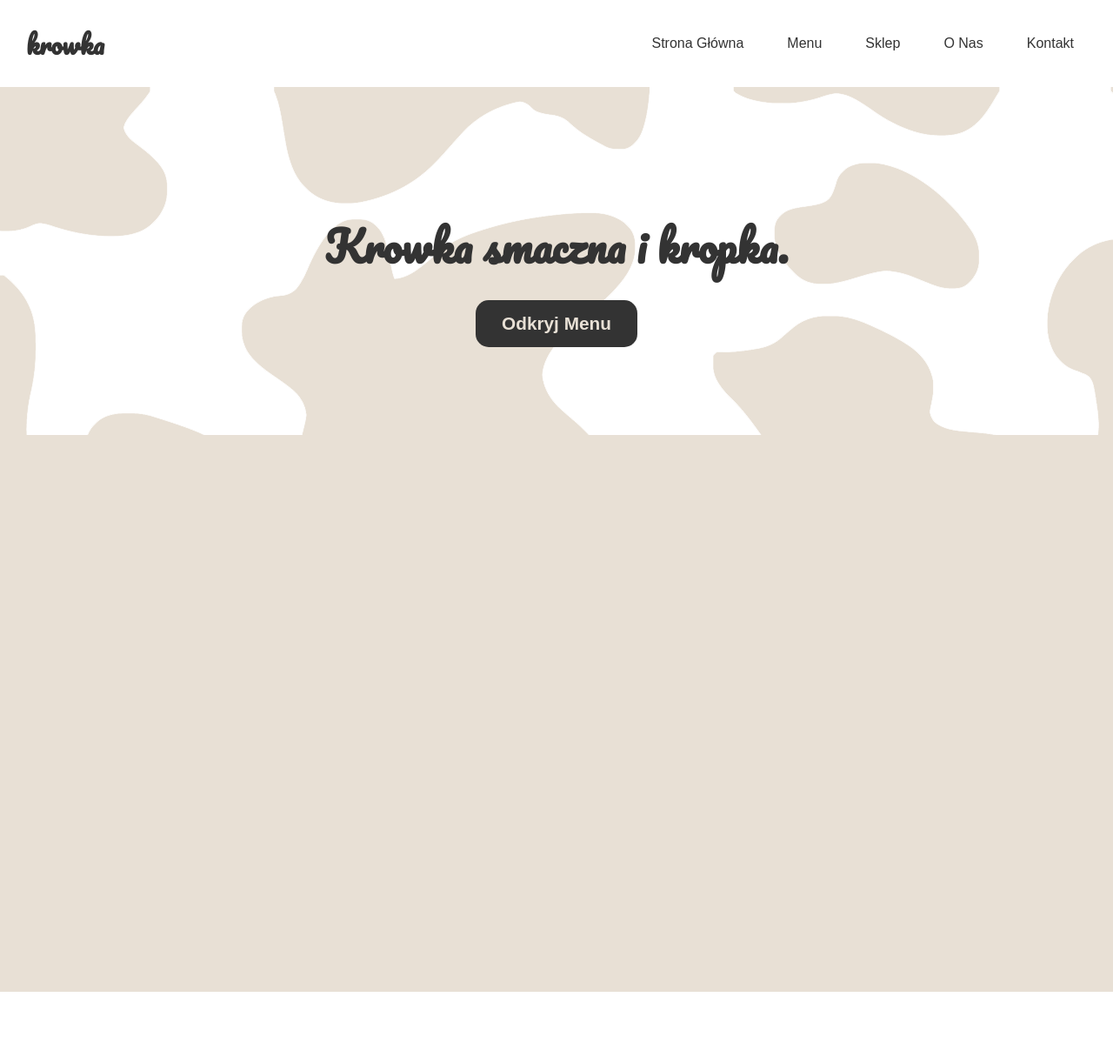
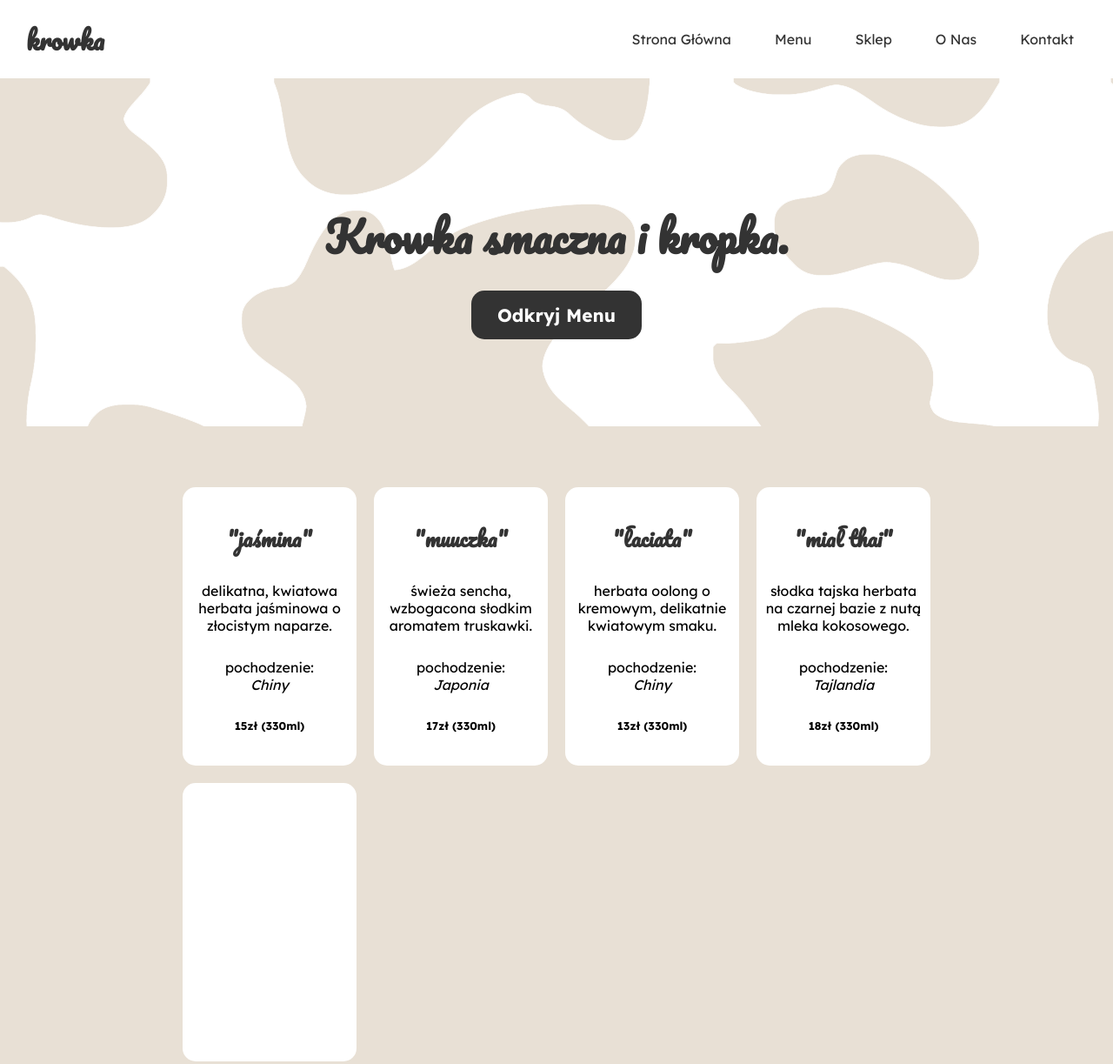
Before and after one commit to radekxpl53/krowka-tea, a plain HTML site: page index.html in a window 1280 px wide. Shown: the whole page at 87% size. Before the commit the page ends 1140 px from the top, so only its background shows below. Drawn offline with Linux system fonts and the light colour scheme; a web font is replaced by a local one.

Commit message:
sekcja menu + stylizacja

```diff
--- a/index.html
+++ b/index.html
@@ -7,14 +7,14 @@
     <link rel="stylesheet" href="style.css">
 </head>
 <body>
-    <header id="header" class="main-header">
+    <header class="main-header">
         <div class="logo">
             <h1><a href="#hero">krowka</a></h1>
         </div>
 
         <nav class="nav-links">
             <ul>
-                <li><a href="#header">Strona Główna</a></li>
+                <li><a href="#hero">Strona Główna</a></li>
                 <li><a href="#menu">Menu</a></li>
                 <li><a href="#sklep">Sklep</a></li>
                 <li><a href="#onas">O Nas</a></li>
@@ -23,7 +23,7 @@
         </nav>
     </header>
 
-    <section class="hero-section">
+    <section id="hero" class="hero-section">
         <div class="hero-content">
             <h2 class="hero-slogan">Krowka smaczna i kropka.</h2>
 
@@ -33,7 +33,49 @@
 
     <section id="menu" class="menu-section">
         <div class="menu-content">
+            <div class="menu-element">
+                <h2 class="menu-element-title">"jaśmina"</h3>
+                <p class="menu-element-description">
+                    delikatna, kwiatowa herbata jaśminowa o złocistym naparze.
+                </p>
+                <p class="menu-element-info">
+                    pochodzenie:<br><i>Chiny</i><br>
+                </p>
+                <p class="menu-element-price">15zł (330ml)</p>
+            </div>
+            <div class="menu-element">
+                <h2 class="menu-element-title">"muuczka"</h3>
+                <p class="menu-element-description">
+                    świeża sencha, wzbogacona słodkim aromatem truskawki.
+                </p>
+                <p class="menu-element-info">
+                    pochodzenie:<br><i>Japonia</i><br>
+                </p>
+                <p class="menu-element-price">17zł (330ml)</p>
+            </div>
+            <div class="menu-element">
+                <h2 class="menu-element-title">"łaciata"</h3>
+                <p class="menu-element-description">
+                    herbata oolong o kremowym, delikatnie kwiatowym smaku.
+                </p>
+                <p class="menu-element-info">
+                    pochodzenie:<br><i>Chiny</i><br>
+                </p>
+                <p class="menu-element-price">13zł (330ml)</p>
+            </div>
+            <div class="menu-element">
+                <h2 class="menu-element-title">"miał thai"</h3>
+                <p class="menu-element-description">
+                    słodka tajska herbata na czarnej bazie z nutą mleka kokosowego.
+                </p>
+                <p class="menu-element-info">
+                    pochodzenie:<br><i>Tajlandia</i><br>
+                </p>
+                <p class="menu-element-price">18zł (330ml)</p>
+            </div>
+            <div class="menu-element">
 
+            </div>
         </div>
     </section>
 </body>
--- a/style.css
+++ b/style.css
@@ -1,11 +1,16 @@
-@import url('https://fonts.googleapis.com/css2?family=Pacifico&family=Zain:ital,wght@0,200;0,300;0,400;0,700;0,800;0,900;1,300;1,400&display=swap');
+@import url('https://fonts.googleapis.com/css2?family=Lexend:wght@100..900&family=Pacifico&display=swap');
 
 :root {
     --base-color: #E8E0D5;
     --button-color: #333333;
     --text-color: #333333;
     --font-cursive: "Pacifico", cursive;;
-    --font-sans: "Zain", sans-serif;;
+    --font-sans: "Lexend", sans-serif;
+}
+
+
+html {
+    scroll-behavior: smooth;
 }
 
 body {
@@ -14,11 +19,14 @@ body {
 }
 
 .main-header {
+    position: sticky;
+    top: 0;
+    background-color: #FFFFFF;
     display: flex;
     justify-content: space-between;
     align-items: center;
     padding: 0 30px 0 30px;
-    height: 100px;
+    height: 90px;
 }
 
 .logo h1 a {
@@ -46,7 +54,8 @@ body {
 }
 
 .nav-links li a {
-    height: 0;
+    height: 30px;
+    margin: auto;
     display: flex;
     align-items: center;
     justify-content: center;
@@ -56,10 +65,9 @@ body {
     color: var(--text-color);
     font-family: var(--font-sans);
     transition: 0.2s;
-}
-
-.nav-links li a:hover {
-    text-shadow: 0 0 10px #333333b9;
+    &:hover {
+        text-shadow: 0 0 10px #333333b9;
+    }
 }
 
 .hero-section {
@@ -86,17 +94,20 @@ body {
     display: inline-block;
     padding: 15px 30px;
     background-color: var(--button-color);
-    color: var(--base-color);
+    color: #FFFFFF;
     font-weight: bold;
     font-size: 1.3rem;
     text-decoration: none;
     border-radius: 15px;
     font-family: var(--font-sans);
     transition: 0.2s;
+    &:hover {
+        box-shadow: 0 0 15px 5px #a8a8a8b9;;
+    }
 }
 
-.hero-content .cta-button:hover {
-    box-shadow: 0 0 15px 5px #a8a8a8b9;;
+section {
+    scroll-margin-top: 90px;
 }
 
 .menu-section {
@@ -104,7 +115,55 @@ body {
     display: flex;
     justify-content: center;
     align-items: center;
-    height: 80vh;
+    height: 100vh;
+}
+
+.menu-content {
+    display: grid;
+    grid-template-columns: auto auto auto auto;
+}
+
+.menu-element {
+    width: 200px;
+    height: 300px;
+    background-color: #FFFFFF;
+    margin: 10px;
+    padding: 10px 0;
+    border-radius: 15px;
+    display: flex;
+    flex-direction: column;
+    align-items: center;
+    justify-content: space-evenly;
+}
+
+.menu-element-title {
+    font-family: var(--font-cursive);
+    color: var(--text-color);
+    padding: 0;
+    margin: 0;
+}
+
+.menu-element-description {
+    font-family: var(--font-sans);
+    text-align: center;
+    padding: 0 10px;
+    margin: 0;
+}
+
+.menu-element-info {
+    font-family: var(--font-sans);
+    text-align: center;
+    padding: 0 10px;
+    margin: 0;
+}
+
+.menu-element-price {
+    font-family: var(--font-sans);
+    font-size: 0.8rem;
+    font-weight: bold;
+    text-align: center;
+    margin: 0;
+    padding: 0;
 }
 
 @media (min-width: 768px) {
```
